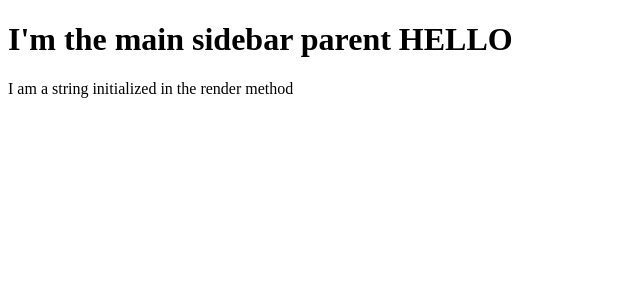
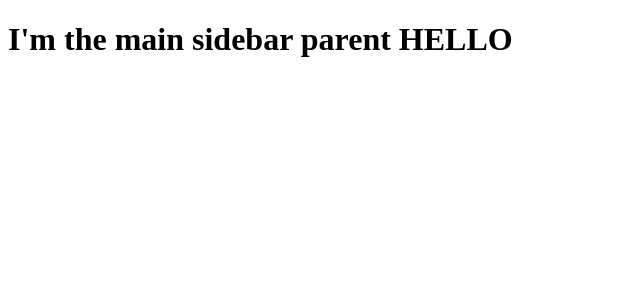
Before and after one commit to oslabs-beta/Nexus, a React app in the folder nexus/: page / in a window 1280 px wide. Shown: the top 300 px of the page, without its empty margins (0-640 px from the left). Built offline with nearby package versions, Linux system fonts and the light colour scheme; the HTML template or start-up script is replaced by a standard one.

Commit message:
got basic react component rendering again

```diff
--- a/nexus/media/MainSidebarTest.jsx
+++ b/nexus/media/MainSidebarTest.jsx
@@ -1,5 +1,5 @@
 import React, { Component, render } from 'react';
-import main from '../src/parser/parser.js';
+// import main from '../src/parser/parser.js';
 import test from './test.js';
 // import Node from 'Nodes.jsx'
 
@@ -25,7 +25,7 @@ class MainSideBarTest extends Component {
     // console.log(res);
     // console.log(main);
     // console.log(test);
-    console.log(main);
+    // console.log(main);
     console.log('test string');
     const testStr = 'I am a string initialized in componentDidMount';
   }
@@ -38,7 +38,7 @@ class MainSideBarTest extends Component {
     return (
       <div>
         <h1>I'm the main sidebar parent HELLO</h1>
-        <div>{testStr}</div>
+        {/* <div>{testStr}</div> */}
       </div>
     );
   }
--- a/nexus/src/extension.ts
+++ b/nexus/src/extension.ts
@@ -1,8 +1,8 @@
 import * as vscode from 'vscode';
-import parser from './parser/parser.js';
+// import parser from './parser/parser.js';
 
 // const obj = parser('./parser/App.jsx');
-const obj = parser('./App.jsx');
+// const obj = parser('./App.jsx');
 
 export function activate(context: vscode.ExtensionContext) {
   // webviewView
@@ -54,8 +54,6 @@ class NexusProvider implements vscode.WebviewViewProvider {
     console.log(styles);
 
     console.log(5);
-
-
 
     // console.log('pls work! ', obj);
     //     const bodyEnd = `</ul>
```
Also changed, not shown: 3 other files (tests, documents, lock files or other folders). Lines whose indentation alone changed are shown as unchanged.
